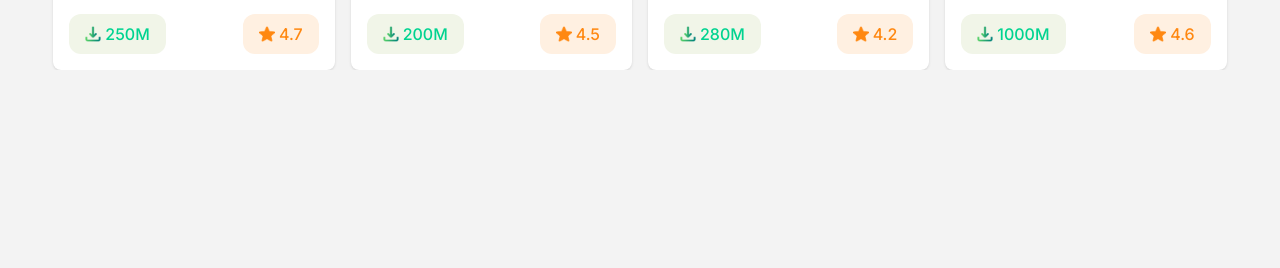
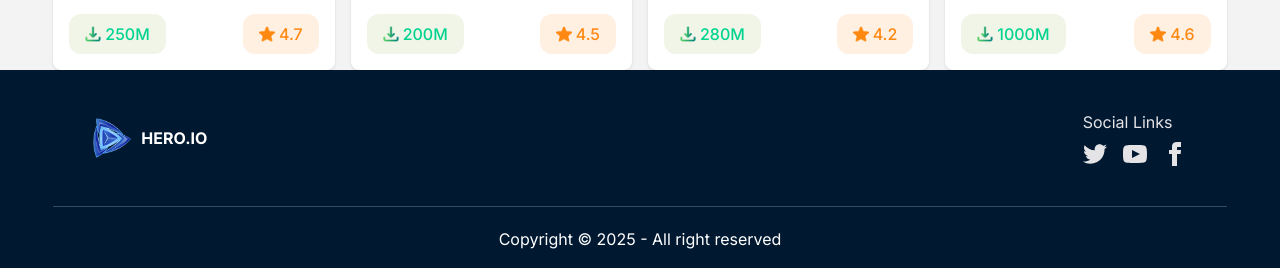
Before and after one commit to Asif-Orbit/hero-app, a React (Vite) app: page /apps in a window 1280 px wide. Shown: the part 1888-2156 px from the top of the page. Before the commit the page ends 1958 px from the top, so only its background shows below. Built offline with nearby package versions, Linux system fonts and the light colour scheme.

Commit message:
add footer section also implement search apps

```diff
--- a/src/App.jsx
+++ b/src/App.jsx
@@ -2,6 +2,7 @@
 import { Outlet } from 'react-router'
 import './App.css'
 import Navbar from './Components/Navbar/Navbar'
+import Footer from './Components/Footer/Footer'
 
 function App() {
 
@@ -9,6 +10,7 @@
     <>
     <Navbar></Navbar>
     <Outlet></Outlet>
+    <Footer></Footer>
     </>
   )
 }
--- a/src/Components/AppData/AppData.jsx
+++ b/src/Components/AppData/AppData.jsx
@@ -2,14 +2,17 @@
 import download from '../../assets/icon-downloads.png'
 import rating from '../../assets/icon-ratings.png'
 import { Link } from 'react-router';
-const AppData = ({ AppsDataPromise }) => {
+import ErrorAppsPage from '../../Pages/errorAppsPage/errorAppsPage';
+const AppData = ({ AppsDataPromise, search }) => {
     const AppsData = use(AppsDataPromise)
+    const filteredApps = AppsData.filter((app) =>
+        app.title.toLowerCase().includes(search.toLowerCase()))
     return (
         <div>
             <div className='grid grid-cols-1 md:grid-cols-3 lg:grid-cols-4 gap-4'>
 
             {
-                AppsData.map(data => {
+                filteredApps.length > 0 ? filteredApps.map(data => {
                     return (
                         <Link to={`/apps/details/${data.id}`} key={data.id}>
                         <div className="card bg-base-100 p-4 shadow-sm" >
@@ -31,7 +34,8 @@
                         </div>
                         </Link>
                     )
-                })
+                }): <div className='gird col-span-full'><ErrorAppsPage></ErrorAppsPage></div>
+
             }
 
         </div>
--- /dev/null
+++ b/src/Components/Footer/Footer.jsx
@@ -0,0 +1,58 @@
+import React from 'react';
+import logo from '../../assets/logo.png'
+
+const Footer = () => {
+    return (
+        <div className='bg-[#001931]'>
+            <footer className="flex justify-between sm:footer-horizontal  w-11/12 mx-auto text-neutral-content p-10">
+                <div className='flex gap-2 items-center'>
+                    <img src={logo} alt="" className='w-10 h-10'/>
+                    <p className='font-bold text-white'>
+                        HERO.IO
+                    </p>
+                </div>
+                <nav>
+                    <h6 className=" mb-2">Social Links</h6>
+                    <div className="flex  gap-4">
+                        <a>
+                            <svg
+                                xmlns="http://www.w3.org/2000/svg"
+                                width="24"
+                                height="24"
+                                viewBox="0 0 24 24"
+                                className="fill-current">
+                                <path
+                                    d="M24 4.557c-.883.392-1.832.656-2.828.775 1.017-.609 1.798-1.574 2.165-2.724-.951.564-2.005.974-3.127 1.195-.897-.957-2.178-1.555-3.594-1.555-3.179 0-5.515 2.966-4.797 6.045-4.091-.205-7.719-2.165-10.148-5.144-1.29 2.213-.669 5.108 1.523 6.574-.806-.026-1.566-.247-2.229-.616-.054 2.281 1.581 4.415 3.949 4.89-.693.188-1.452.232-2.224.084.626 1.956 2.444 3.379 4.6 3.419-2.07 1.623-4.678 2.348-7.29 2.04 2.179 1.397 4.768 2.212 7.548 2.212 9.142 0 14.307-7.721 13.995-14.646.962-.695 1.797-1.562 2.457-2.549z"></path>
+                            </svg>
+                        </a>
+                        <a>
+                            <svg
+                                xmlns="http://www.w3.org/2000/svg"
+                                width="24"
+                                height="24"
+                                viewBox="0 0 24 24"
+                                className="fill-current">
+                                <path
+                                    d="M19.615 3.184c-3.604-.246-11.631-.245-15.23 0-3.897.266-4.356 2.62-4.385 8.816.029 6.185.484 8.549 4.385 8.816 3.6.245 11.626.246 15.23 0 3.897-.266 4.356-2.62 4.385-8.816-.029-6.185-.484-8.549-4.385-8.816zm-10.615 12.816v-8l8 3.993-8 4.007z"></path>
+                            </svg>
+                        </a>
+                        <a>
+                            <svg
+                                xmlns="http://www.w3.org/2000/svg"
+                                width="24"
+                                height="24"
+                                viewBox="0 0 24 24"
+                                className="fill-current">
+                                <path
+                                    d="M9 8h-3v4h3v12h5v-12h3.642l.358-4h-4v-1.667c0-.955.192-1.333 1.115-1.333h2.885v-5h-3.808c-3.596 0-5.192 1.583-5.192 4.615v3.385z"></path>
+                            </svg>
+                        </a>
+                    </div>
+                </nav>
+            </footer>
+            <p className='text-white text-center border-t-1 border-[#E5E7EB40] pt-5 pb-5 w-11/12 mx-auto'>Copyright © {new Date().getFullYear()} - All right reserved</p>
+        </div>
+    );
+};
+
+export default Footer;
--- a/src/Pages/Apps/Apps.jsx
+++ b/src/Pages/Apps/Apps.jsx
@@ -1,4 +1,4 @@
-import React, { Suspense, use } from 'react';
+import React, { Suspense, use, useState } from 'react';
 import AppData from '../../Components/AppData/AppData';
 import { ImSearch } from 'react-icons/im';
 
@@ -8,6 +8,8 @@
 const AppsDataPromise = fetch("/allData.json").then(res => res.json())
 const Apps = () => {
     const data = use(AppsDataPromise)
+    const [search, setSearch] = useState("")
+
 
 
     return (
@@ -31,12 +33,12 @@
                             <path d="m21 21-4.3-4.3"></path>
                         </g>
                     </svg>
-                    <input type="search" required placeholder="Search" />
+                    <input type="search" value={search} onChange={(e) => setSearch(e.target.value)} required placeholder="Search" />
                 </label>
             </div>
 
             <Suspense fallback={<div className='w-11/12 mx-auto text-center mt-10'><span className="loading loading-spinner loading-xl"></span></div>}>
-                <AppData AppsDataPromise={AppsDataPromise}></AppData>
+                <AppData AppsDataPromise={AppsDataPromise} search={search}></AppData>
             </Suspense>
 
 
--- a/src/Pages/ErrorAppsPage/ErrorAppsPage.jsx
+++ b/src/Pages/ErrorAppsPage/ErrorAppsPage.jsx
@@ -2,6 +2,9 @@
 import errorPage from '../../assets/App-Error.png'
 import { Link } from 'react-router';
 const ErrorAppsPage = () => {
+   const handleBack=()=> {
+    window.location.reload()
+   }
     return (
         <div>
             <div className='flex flex-col text-center items-center mt-10'>
@@ -9,10 +12,11 @@
                 <h1 className='font-semibold text-5xl text-black mt-5 mb-5'>OPPS!! APP NOT FOUND</h1>
                 <p className='text-[#627382]'>The App you are requesting is not found on our system.  please try another apps</p>
 
-                <Link to="/Apps"><button className='btn mt-5 bg-gradient-to-r font-semibold text-[#FFFFFF] from-[#632EE3] to-[#9F62F2]'>Go Back</button></Link>
+                <Link to="/Apps"><button onClick={handleBack} className='btn mt-5 bg-gradient-to-r font-semibold text-[#FFFFFF] from-[#632EE3] to-[#9F62F2]'>Go Back</button></Link>
 
             </div>
         </div>
+
     );
 };
 
--- a/src/Pages/ErrorPage/ErrorPage.jsx
+++ b/src/Pages/ErrorPage/ErrorPage.jsx
@@ -4,6 +4,9 @@
 import { Link } from 'react-router';
 
 const ErrorPage = () => {
+    const handleBack =()=> {
+        window.location.reload()
+    }
     return (
         <div>
             <Navbar></Navbar>
@@ -12,7 +15,7 @@
                 <h1 className='font-semibold text-5xl text-black mt-5 mb-5'>Oops, page not found!</h1>
                 <p className='text-[#627382]'>The page you are looking for is not available.</p>
 
-                <Link to="/"><button className='btn mt-5 bg-gradient-to-r font-semibold text-[#FFFFFF] from-[#632EE3] to-[#9F62F2]'>Go Back</button></Link>
+                <Link to="/"><button onClick={handleBack} className='btn mt-5 bg-gradient-to-r font-semibold text-[#FFFFFF] from-[#632EE3] to-[#9F62F2]'>Go Back</button></Link>
 
             </div>
 
```
